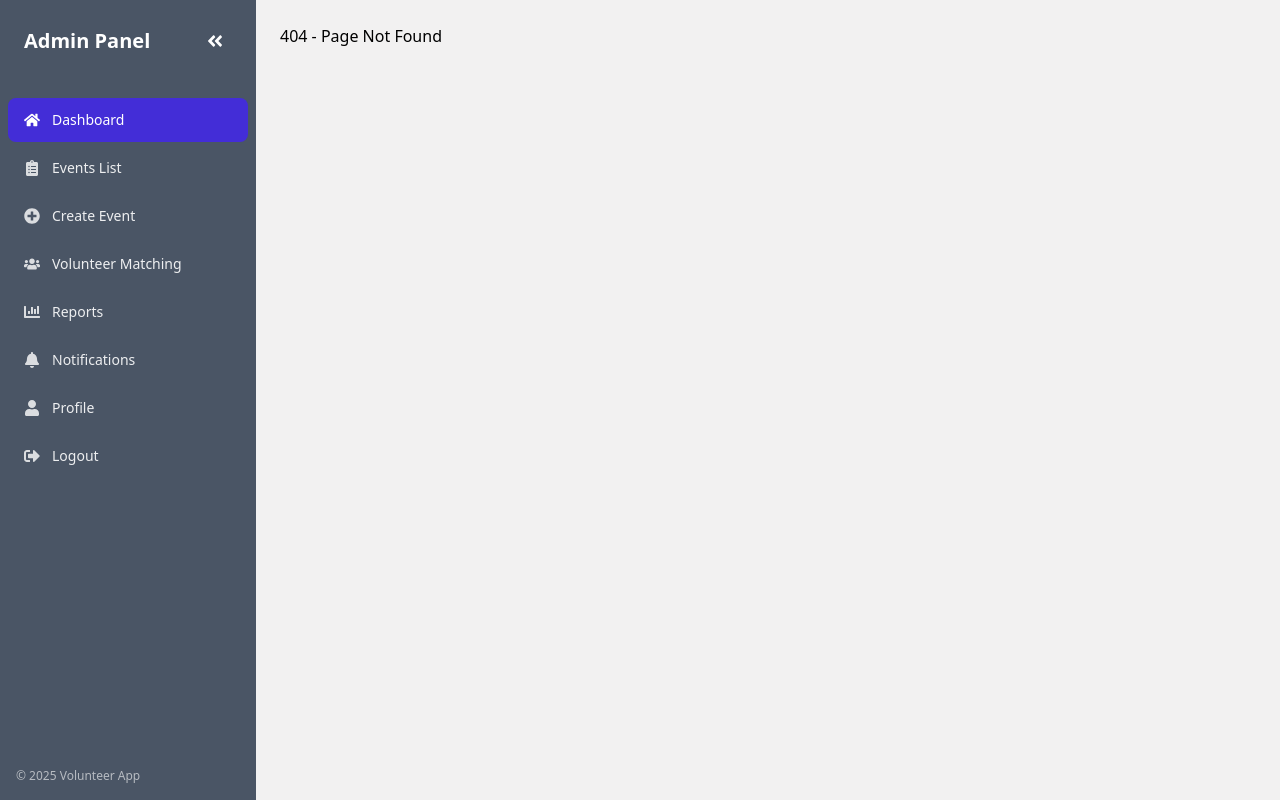
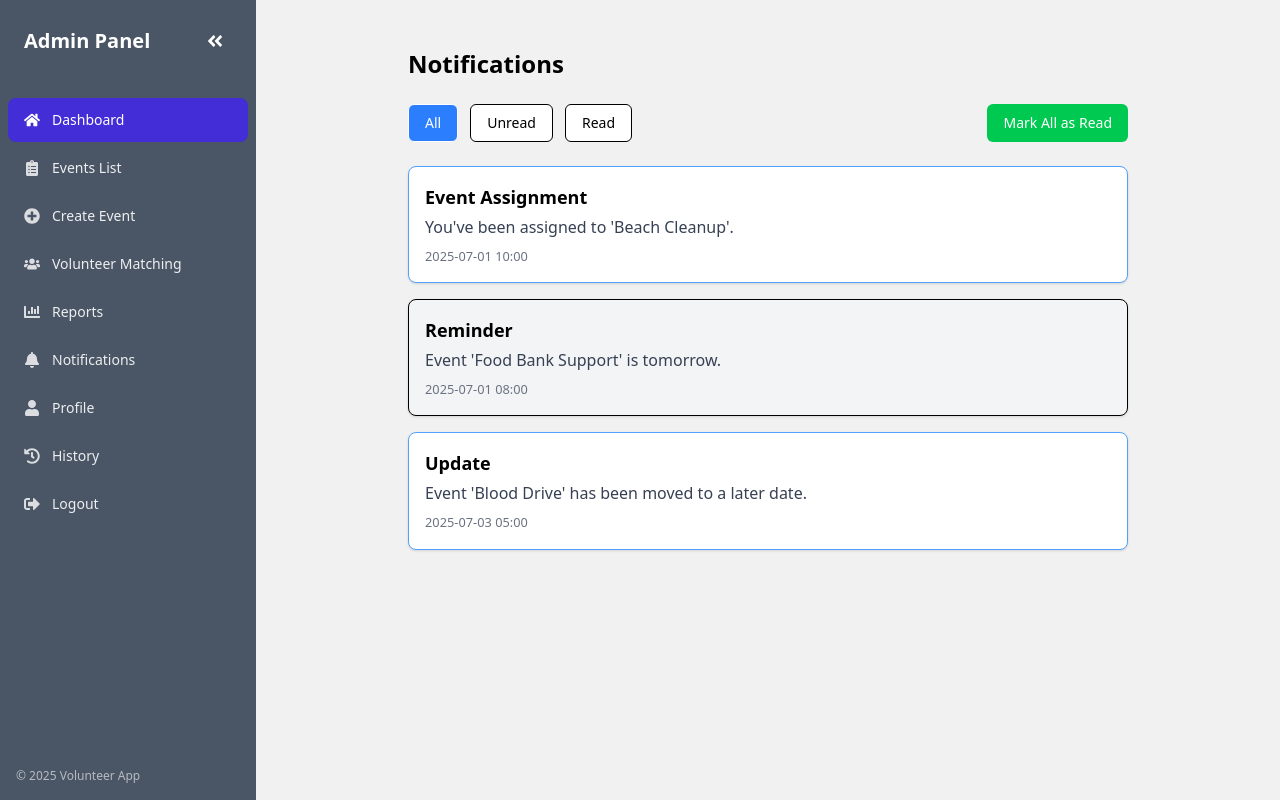
Before and after one commit to HelpfulLamb/volunteer-app, a React (Vite) app in the folder client/my-react-app/: page /notifications in a window 1280 px wide. Before the commit this address had no page. Built offline with nearby package versions, Linux system fonts and the light colour scheme.

Commit message:
Quang Le contribution: notifications and history.

```diff
--- a/client/my-react-app/src/App.jsx
+++ b/client/my-react-app/src/App.jsx
@@ -3,6 +3,7 @@ import {Routes, Route, useLocation} from 'react-router-dom';
 import './App.css'
 
 import { AuthProvider } from './context/AuthContext.jsx';
+import { ToastProvider } from './context/ToastContext.jsx';
 
 import Sidebar from './site/Sidebar.jsx';
 import Home from './site/Home.jsx';
@@ -12,13 +13,15 @@ import EventsList from './admin/EventsList.jsx';
 import EditEvent from './components/EditEvent.jsx';
 import UserProfile from './users/Profile.jsx';
 import PersonalInfoSection from './users/PersonalInfo.jsx';
-import Login from './context/Login.jsx';
+import VolunteerHistory from './site/VolunteerHistory.jsx';
+import NotificationsPage from './site/NotificationsPage.jsx';
 
 function App() {
   const location = useLocation();
 
   return (
     <AuthProvider>
+      <ToastProvider>
         <div className='flex'>
           <Sidebar />
           <div className='ml-64 p-6 w-full'>
@@ -31,10 +34,13 @@ function App() {
               <Route path='/edit-event/:id' element={<EditEvent />} />
               <Route path='/profile' element={<UserProfile />} />
               <Route path='/edit-profile' element={<PersonalInfoSection />} />
+              <Route path='/volunteer-history' element={<VolunteerHistory />} />
+              <Route path='/notifications' element={<NotificationsPage />} />
               <Route path='*' element={<div>404 - Page Not Found</div>} />
             </Routes>
           </div>
         </div>
+      </ToastProvider>
     </AuthProvider>
   )
 }
--- /dev/null
+++ b/client/my-react-app/src/context/ToastContext.jsx
@@ -0,0 +1,26 @@
+// ToastProvider.jsx
+import { createContext, useContext, useState, useCallback } from 'react';
+import NotificationToast from '../site/NotificationsToast';
+
+const ToastContext = createContext();
+
+export const useToast = () => useContext(ToastContext);
+
+export const ToastProvider = ({ children }) => {
+  const [toast, setToast] = useState(null);
+
+  const showToast = useCallback(({ type, title, message }) => {
+    setToast({ type, title, message });
+  }, []);
+
+  const closeToast = () => setToast(null);
+
+  return (
+    <ToastContext.Provider value={{ showToast }}>
+      {children}
+      {toast && (
+        <NotificationToast type={toast.type} title={toast.title} message={toast.message} onClose={closeToast} />
+      )}
+    </ToastContext.Provider>
+  );
+};
--- /dev/null
+++ b/client/my-react-app/src/site/NotificationsPage.css
@@ -0,0 +1,18 @@
+.notification-page {
+    padding: 2rem;
+}
+
+.notification-page ul {
+    list-style: none;
+    padding: 0;
+}
+
+.notification-page li {
+    border-bottom: 1px solid #ea0c0c;
+    padding: 1rem 0;
+}
+
+.notification-page li.unread {
+    background-color: #f9f9f9;
+    font-weight: bold;
+}
--- /dev/null
+++ b/client/my-react-app/src/site/NotificationsPage.jsx
@@ -0,0 +1,53 @@
+import { useState, useEffect } from 'react';
+
+const placeholderNotifications = [
+  {id: 1, subject: "Event Assignment", message: "You've been assigned to 'Beach Cleanup'.", timestamp: "2025-07-01 10:00", read: false },
+  {id: 2, subject: "Reminder", message: "Event 'Food Bank Support' is tomorrow.", timestamp: "2025-07-01 08:00", read: true },
+  {id: 3, subject: "Update", message: "Event 'Blood Drive' has been moved to a later date.", timestamp: "2025-07-03 05:00", read: false },
+
+];
+
+const NotificationsPage = () => {
+  const [notifications, setNotifications] = useState([]);
+  const [filter, setFilter] = useState('all');
+
+  const filteredNotifications = notifications.filter(n => {
+    if(filter === 'unread') return !n.read;
+    if(filter === 'read') return n.read;
+    return true;
+  });
+
+  const markAllRead = () => {
+    setNotifications(prev => prev.map(n => ({ ...n, read: true })));
+  };
+
+  const toggleRead = (id) => {
+    setNotifications(prev => prev.map(n => n.id === id ? { ...n, read: true } : n));
+  };
+
+  useEffect(() => {
+    setNotifications(placeholderNotifications); // Replace with backend data
+  }, []);
+
+  return (
+    <div className="max-w-3xl mx-auto p-6">
+      <h2 className='text-2xl font-semibold mb-6'>Notifications</h2>
+      <div className='flex flex-wrap gap-3 mb-6'>
+        <button onClick={() => setFilter('all')} className={`px-4 py-2 rounded-md text-sm font-medium border ${filter === 'all' ? 'bg-blue-500 text-white' : 'bg-white text-grey-700'} hover:bg-blue-100 transition`}>All</button>
+        <button onClick={() => setFilter('unread')} className={`px-4 py-2 rounded-md text-sm font-medium border ${filter === 'unread' ? 'bg-blue-500 text-white' : 'bg-white text-grey-700'} hover:bg-blue-100 transition`}>Unread</button>
+        <button onClick={() => setFilter('read')} className={`px-4 py-2 rounded-md text-sm font-medium border ${filter === 'read' ? 'bg-blue-500 text-white' : 'bg-white text-grey-700'} hover:bg-blue-100 transition`}>Read</button>
+        <button onClick={() => markAllRead()} className='ml-auto px-4 py-2 rounded-md bg-green-500 text-white text-sm font-medium hover:bg-green-600 transition'>Mark All as Read</button>
+      </div>
+      <ul className='space-y-4'>
+        {filteredNotifications.map(n => (
+          <li key={n.id} className={`p-4 rounded-lg shadow border cursor-pointer transition ${n.read ? 'bg-gray-100 hover:bg-gray-200' : 'bg-white border-blue-400 hover:bg-blue-50'}`} onClick={() => toggleRead(n.id)}>
+            <h4 className='text-lg font-semibold'>{n.subject}</h4>
+            <p className='text-gray-700 mt-1'>{n.message}</p>
+            <small className='text-gray-500 mt-2 block'>{n.timestamp}</small>
+          </li>
+        ))}
+      </ul>
+    </div>
+  );
+};
+export default NotificationsPage;
--- /dev/null
+++ b/client/my-react-app/src/site/NotificationsToast.css
@@ -0,0 +1,14 @@
+.notification-toast {
+    position: fixed;
+    bottom: 1rem;
+    right: 1rem;
+    background-color: #363636;
+    color: white;
+    padding: 1rem;
+    border-radius: 5px;
+    box-shadow: 0 0 10px rgba(0,0,0,0.5);
+    display: flex;
+    justify-content: space-between;
+    align-items: center;
+    min-width: 250px;
+}
--- /dev/null
+++ b/client/my-react-app/src/site/NotificationsToast.jsx
@@ -0,0 +1,31 @@
+import { useEffect } from 'react';
+
+const typeStyles = {
+  assignment: 'bg-green-100 border-green-500 text-green-800',
+  update: 'bg-blue-100 border-blue-500 text-blue-800',
+  cancellation: 'bg-red-100 border-red-500 text-red-800',
+  message: 'bg-gray-100 border-gray-500 text-gray-800',
+  admin_alert: 'bg-yellow-100 border-yellow-500 text-yellow-800',
+};
+
+const NotificationToast = ({ type= 'message', title, message, onClose }) => {
+  useEffect(() => {
+    const timer = setTimeout(onClose, 5000);
+    return () => clearTimeout(timer);
+  }, [onClose]);
+
+  const styles = typeStyles[type] || typeStyles.message;
+
+  return (
+    <div className={`fixed bottom-4 right-4 max-w-sm w-full shadow-lg rounded-lg`}>
+      <div className='flex justify-between items-start'>
+        <div>
+          <p className='font-semibold'>{title}</p>
+          <p className='text-sm'>{message}</p>
+        </div>
+        <button onClick={onClose} className='ml-4 text-lg font-bold leading-none hover:text-red-600'>x</button>
+      </div>
+    </div>
+  );
+};
+export default NotificationToast;
--- a/client/my-react-app/src/site/Sidebar.jsx
+++ b/client/my-react-app/src/site/Sidebar.jsx
@@ -1,6 +1,6 @@
 import { useState } from 'react';
 import { useNavigate } from 'react-router-dom';
-import { FaHome, FaPlusCircle, FaUsers, FaBell, FaUser, FaSignOutAlt, FaClipboardList, FaChartBar, FaAngleDoubleLeft, FaBars } from "react-icons/fa";
+import { FaHome, FaPlusCircle, FaUsers, FaBell, FaUser, FaSignOutAlt, FaClipboardList, FaChartBar, FaAngleDoubleLeft, FaBars, FaHistory } from "react-icons/fa";
 
 export default function Sidebar() {
   const [isCollapsed, setIsCollapsed] = useState(false);
@@ -15,6 +15,7 @@ export default function Sidebar() {
     { label: 'Reports', path: '/report', icon: <FaChartBar /> },
     { label: 'Notifications', path: '/notifications', icon: <FaBell /> },
     { label: 'Profile', path: '/profile', icon: <FaUser /> },
+    { label: 'History', path: '/volunteer-history', icon: <FaHistory /> },
     { label: 'Logout', path: '/logout', icon: <FaSignOutAlt /> },
   ];
 
--- /dev/null
+++ b/client/my-react-app/src/site/VolunteerHistory.css
@@ -0,0 +1,19 @@
+.volunteer-history {
+    padding: 2rem;
+    overflow-x: auto;
+}
+
+.volunteer-history table {
+    width: 100%;
+    border-collapse: collapse;
+}
+
+.volunteer-history th, .volunteer-history td {
+    padding: 0.75rem;
+    border: 1px solid #ddd;
+    text-align: left;
+}
+
+.volunteer-history th {
+    background-color: #f4f4f4;
+}
--- /dev/null
+++ b/client/my-react-app/src/site/VolunteerHistory.jsx
@@ -0,0 +1,44 @@
+import React from 'react';
+
+const placeholderHistory = [
+    { id: 1, name: 'Food Drive', description: 'Community Center', location: 'NYC', skills: 'Gardening', urgency: 'High', date: '2025-06-01', status: 'Completed', hour: 5 },
+    { id: 2, name: 'First Aid Training', description: 'Learn basic first aid skills.', location: 'Brooklyn', skills: 'Medical', urgency: 'Medium', date: '2025-05-15', status: 'Upcoming', hour: 3 }
+];
+
+const VolunteerHistory = () => {
+    return (
+        <div className="p-6 bg-white rounded-lg shadow-md">
+            <h2 className="text-2xl font-bold mb-4">Volunteer History</h2>
+            <table className="w-full text-left border-collapse">
+                <thead>
+                    <tr>
+                        <th className="border-b p-2">Event Name</th>
+                        <th className="border-b p-2">Description</th>
+                        <th className="border-b p-2">Location</th>
+                        <th className="border-b p-2">Required Skills</th>
+                        <th className="border-b p-2">Urgency</th>
+                        <th className="border-b p-2">Date</th>
+                        <th className="border-b p-2">Status</th>
+                        <th className="border-b p-2">Hours</th>
+                    </tr>
+                </thead>
+                <tbody>
+                    {placeholderHistory.map(event => (
+                        <tr key={event.id}>
+                            <td className="p-2">{event.name}</td>
+                            <td className="p-2">{event.description}</td>
+                            <td className="p-2">{event.location}</td>
+                            <td className="p-2">{event.skills}</td>
+                            <td className="p-2">{event.urgency}</td>
+                            <td className="p-2">{event.date}</td>
+                            <td className="p-2">{event.status}</td>
+                            <td className="p-2">{event.hour}</td>
+                        </tr>
+                    ))}
+                </tbody>
+            </table>
+        </div>
+    );
+};
+
+export default VolunteerHistory;
```
Lines whose indentation alone changed are shown as unchanged.
